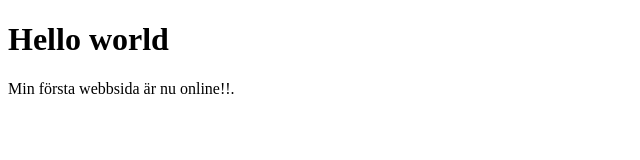
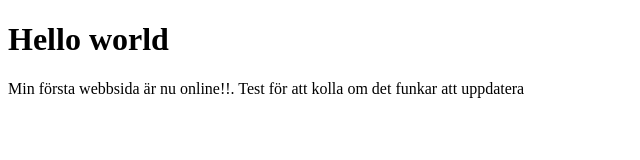
Before and after one commit to Archsam-mode/a-github, a plain HTML site: page Hemside.html in a window 1280 px wide. Shown: the whole page, without its empty margins (0-640 px from the left). Drawn offline with Linux system fonts and the light colour scheme.

Commit message:
Test att lägga till ny text

```diff
--- a/Hemside.html
+++ b/Hemside.html
@@ -7,6 +7,6 @@
 </head>
 <body>
     <h1>Hello world</h1>
-    <p>Min första webbsida är nu online!!.</p>
+    <p>Min första webbsida är nu online!!. Test för att kolla om det funkar att uppdatera</p>
 </body>
 </html>
```
